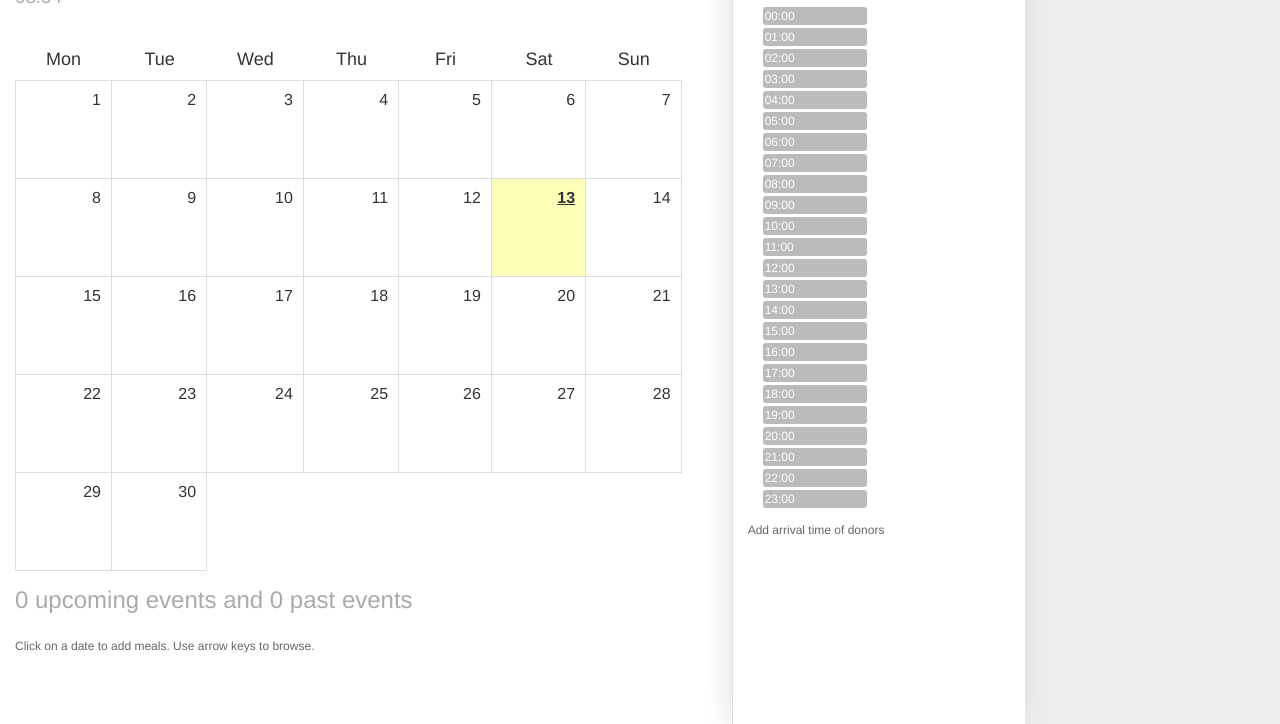
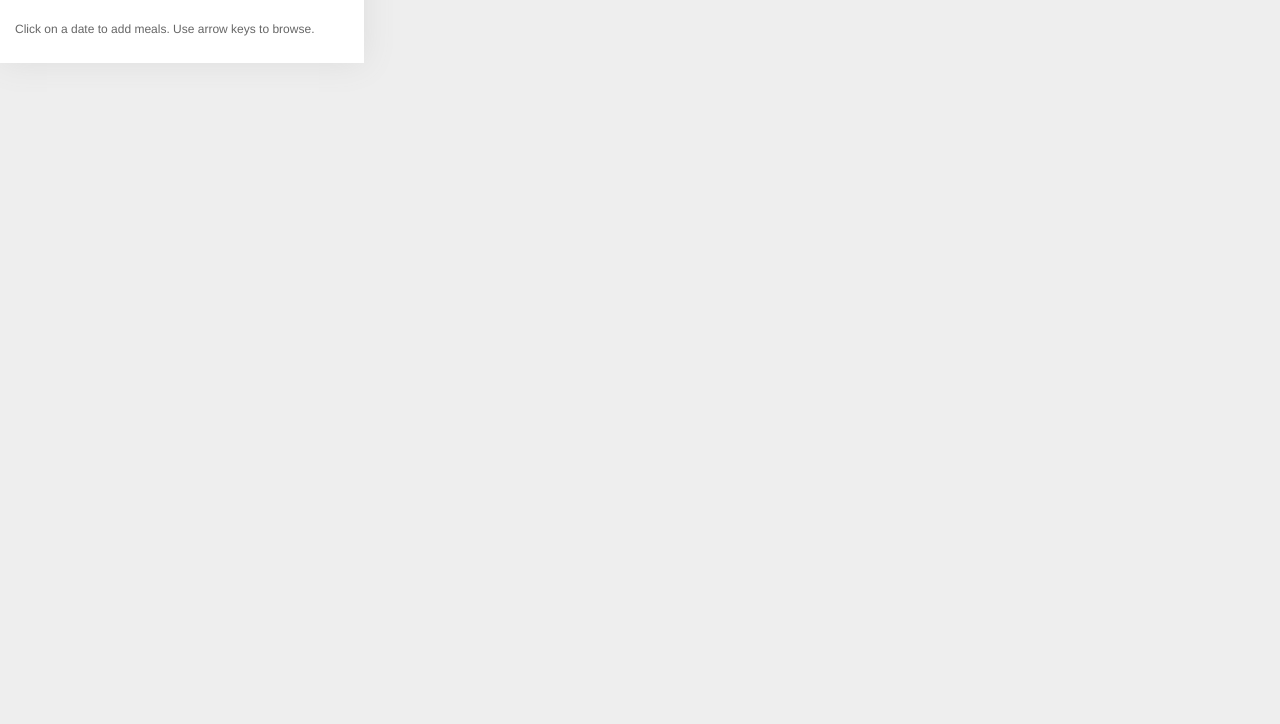
Before and after one commit to Sunella/PP-Project, a plain HTML site: page index.html in a window 1280 px wide. Shown: the part 76-800 px from the top of the page. Drawn offline with Linux system fonts and the light colour scheme.

Commit message:
JS invalidated

```diff
--- a/lib.js
+++ b/lib.js
@@ -1,4 +1,4 @@
-var Scheduler = {
+/*var Scheduler = {
 	DAYS: ['Mon','Tue','Wed','Thu','Fri','Sat', 'Sun'],
 	MONTHS: ['January','February','March','April','May','June','July','August','September','October','November','December'],
 	LABELS: ['Breakfast', 'Lunch', 'Dinner', 'Outing', 'Tea'],
@@ -516,4 +516,4 @@ Number.prototype.pad = function(n) {
 
 $(document).ready(function() {
 	Scheduler.init();
-});
+});*/
```
Also changed, not shown: index.html (+1 -0 lines).
